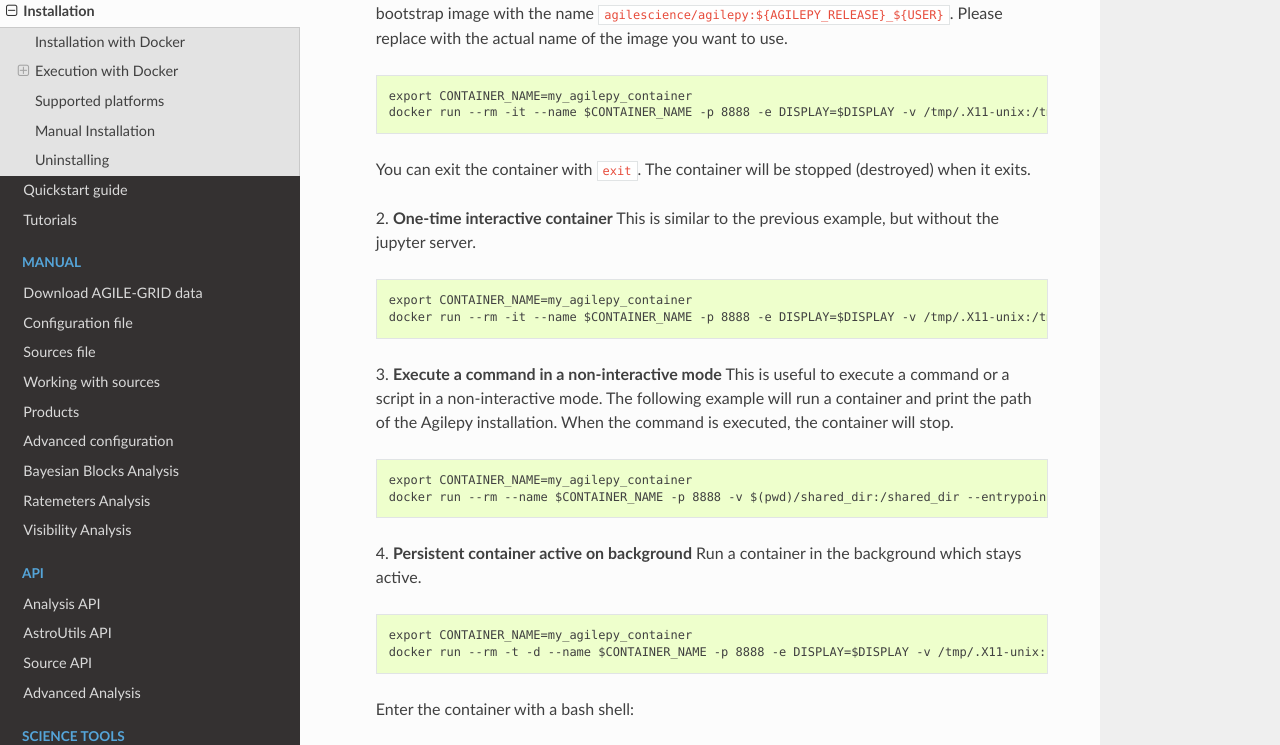
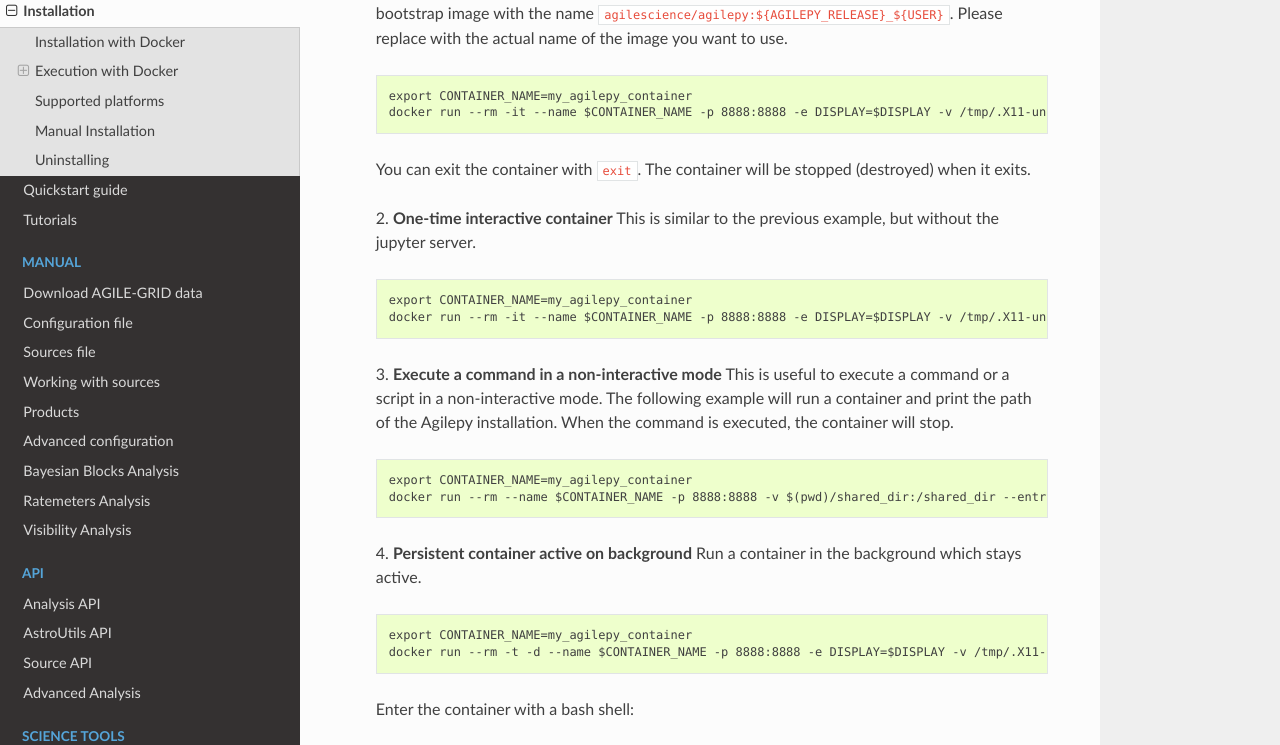
Before and after one commit to AGILESCIENCE/Agilepy, a Sphinx documentation site: the page built from docs/source/quickstart/installation.rst, in a window 1280 px wide and 1400 px high, scrolled down 2044 px. Shown: the part 171-916 px from the top of the window. Built offline with Sphinx 7.4.7 and the Read the Docs theme 3.1.0, drawn with Linux system fonts in a browser that asks for light colours.

Commit message:
fix docs

```diff
--- a/docs/source/quickstart/installation.rst
+++ b/docs/source/quickstart/installation.rst
@@ -91,7 +91,7 @@
     .. code-block::
 
         export CONTAINER_NAME=my_agilepy_container
-        docker run --rm -it --name $CONTAINER_NAME -p 8888 -e DISPLAY=$DISPLAY -v /tmp/.X11-unix:/tmp/.X11-unix:rw -v $(pwd)/shared_dir:/shared_dir agilescience/agilepy:${AGILEPY_RELEASE}_${USER} bash -l
+        docker run --rm -it --name $CONTAINER_NAME -p 8888:8888 -e DISPLAY=$DISPLAY -v /tmp/.X11-unix:/tmp/.X11-unix:rw -v $(pwd)/shared_dir:/shared_dir agilescience/agilepy:${AGILEPY_RELEASE}_${USER} bash -l
 
     You can exit the container with ``exit``.
     The container will be stopped (destroyed) when it exits.
@@ -102,7 +102,7 @@
     .. code-block::
 
         export CONTAINER_NAME=my_agilepy_container
-        docker run --rm -it --name $CONTAINER_NAME -p 8888 -e DISPLAY=$DISPLAY -v /tmp/.X11-unix:/tmp/.X11-unix:rw -v $(pwd)/shared_dir:/shared_dir --entrypoint bash agilescience/agilepy:${AGILEPY_RELEASE}_${USER} -l
+        docker run --rm -it --name $CONTAINER_NAME -p 8888:8888 -e DISPLAY=$DISPLAY -v /tmp/.X11-unix:/tmp/.X11-unix:rw -v $(pwd)/shared_dir:/shared_dir --entrypoint bash agilescience/agilepy:${AGILEPY_RELEASE}_${USER} -l
 
 
     3. **Execute a command in a non-interactive mode**
@@ -113,7 +113,7 @@
     .. code-block::
 
         export CONTAINER_NAME=my_agilepy_container
-        docker run --rm --name $CONTAINER_NAME -p 8888 -v $(pwd)/shared_dir:/shared_dir --entrypoint bash agilescience/agilepy:${AGILEPY_RELEASE}_${USER} -c "python3 -c 'import agilepy as _; print(_.__path__[0])'"
+        docker run --rm --name $CONTAINER_NAME -p 8888:8888 -v $(pwd)/shared_dir:/shared_dir --entrypoint bash agilescience/agilepy:${AGILEPY_RELEASE}_${USER} -c "python3 -c 'import agilepy as _; print(_.__path__[0])'"
 
 
 
@@ -123,7 +123,7 @@
     .. code-block::
 
         export CONTAINER_NAME=my_agilepy_container
-        docker run --rm -t -d --name $CONTAINER_NAME -p 8888 -e DISPLAY=$DISPLAY -v /tmp/.X11-unix:/tmp/.X11-unix:rw -v $(pwd)/shared_dir:/shared_dir agilescience/agilepy:${AGILEPY_RELEASE}_${USER}
+        docker run --rm -t -d --name $CONTAINER_NAME -p 8888:8888 -e DISPLAY=$DISPLAY -v /tmp/.X11-unix:/tmp/.X11-unix:rw -v $(pwd)/shared_dir:/shared_dir agilescience/agilepy:${AGILEPY_RELEASE}_${USER}
 
 
 
```
